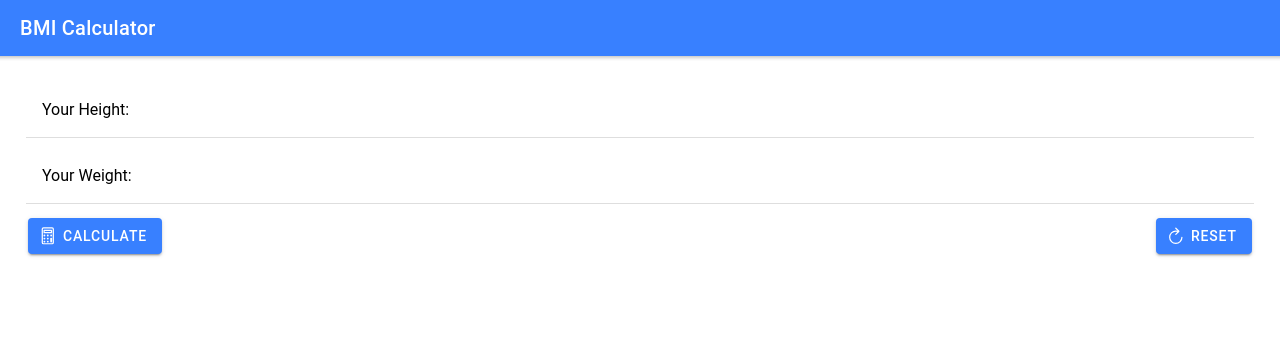
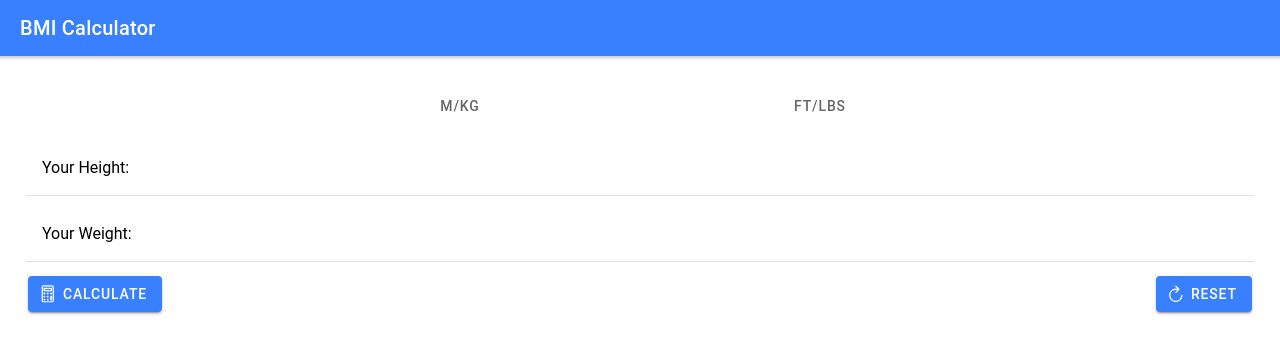
Before and after one commit to KingLouie1994/ionic-react, a React (Create React App) app: page / in a window 1280 px wide. Shown: the top 354 px of the page. Built offline with nearby package versions, Linux system fonts and the light colour scheme.

Commit message:
added segments and segmentbuttons for conversions

```diff
--- a/src/App.tsx
+++ b/src/App.tsx
@@ -14,6 +14,7 @@ import {
   IonAlert,
 } from "@ionic/react";
 
+import InputControls from "./components/InputControls"
 import BmiControls from "./components/BmiControls";
 import BmiResults from "./components/BmiResults";
 
@@ -87,6 +88,11 @@ const App: React.FC = () => {
           <IonGrid>
             <IonRow>
               <IonCol>
+                <InputControls />
+              </IonCol>
+            </IonRow>
+            <IonRow>
+              <IonCol>
                 <IonItem>
                   <IonLabel position="floating">Your Height:</IonLabel>
                   <IonInput type="number" ref={heightInputRef}></IonInput>
--- /dev/null
+++ b/src/components/InputControls.tsx
@@ -0,0 +1,17 @@
+import React from "react";
+import { IonLabel, IonSegment, IonSegmentButton } from "@ionic/react";
+
+const InputControls: React.FC = () => {
+  return (
+    <IonSegment>
+      <IonSegmentButton>
+        <IonLabel>m/kg</IonLabel>
+      </IonSegmentButton>
+      <IonSegmentButton>
+        <IonLabel>ft/lbs</IonLabel>
+      </IonSegmentButton>
+    </IonSegment>
+  );
+};
+
+export default InputControls;
```
